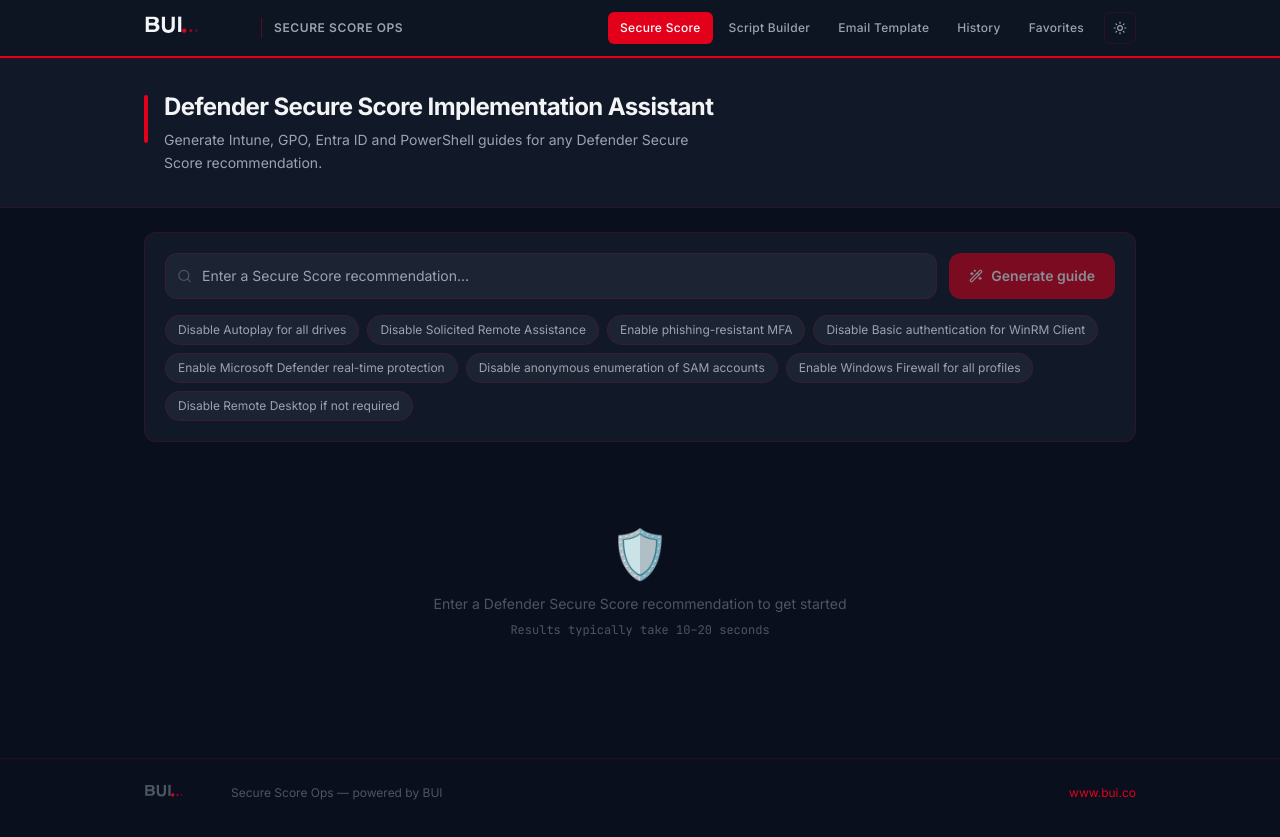
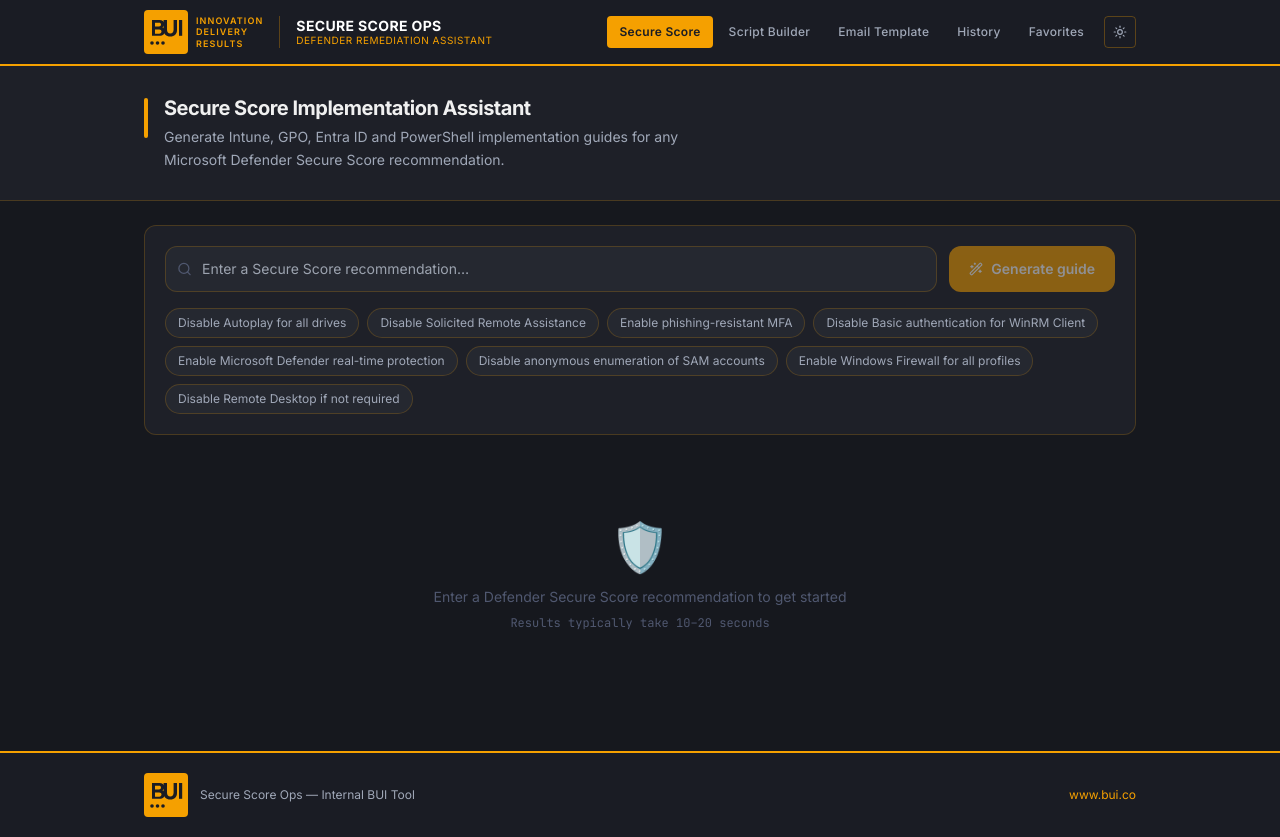
Before and after one commit to DanieMiller/Defender-Secure-Score-App, a React (Vite) app in the folder frontend/: page / in a window 1280 px wide. Built offline with nearby package versions, Linux system fonts and the light colour scheme.

Commit message:
brand: exact BUI amber/gold theme matching intranet

```diff
--- a/frontend/src/App.tsx
+++ b/frontend/src/App.tsx
@@ -56,66 +56,71 @@
 
   const handleEmailTemplate = useCallback(() => setTab('email'), []);
 
-  const PAGE_TITLES: Partial<Record<Tab, { title: string; sub: string }>> = {
+  const PAGE_META: Partial<Record<Tab, { title: string; sub: string }>> = {
     generate: {
-      title: 'Defender Secure Score Implementation Assistant',
-      sub: 'Generate Intune, GPO, Entra ID and PowerShell guides for any Defender Secure Score recommendation.',
+      title: 'Secure Score Implementation Assistant',
+      sub: 'Generate Intune, GPO, Entra ID and PowerShell implementation guides for any Microsoft Defender Secure Score recommendation.',
     },
     scripts: {
       title: 'Endpoint Script Builder',
-      sub: 'Describe any task in plain English — get Intune-ready detection, remediation, validation and rollback scripts instantly.',
+      sub: 'Describe any endpoint management task in plain English — get Intune-ready detection, remediation, validation and rollback scripts.',
     },
     email: {
       title: 'Email Template Generator',
-      sub: 'Generate a professional client email with implementation steps ready to send.',
+      sub: 'Generate a professional implementation email with step-by-step instructions ready to send to your client.',
     },
   };
 
-  const pageInfo = PAGE_TITLES[tab];
+  const pageMeta = PAGE_META[tab];
 
   return (
     <div style={{ background: 'var(--bg)', minHeight: '100vh' }}>
 
-      {/* ── Header ── */}
-      <header style={{ background: 'var(--header-bg)', borderBottom: '1px solid var(--border)' }}
+      {/* ── Header — matches BUI intranet: dark charcoal bg, amber accents ── */}
+      <header style={{ background: '#1A1C24', borderBottom: '2px solid #F5A000' }}
         className="sticky top-0 z-50">
         <div className="max-w-5xl mx-auto px-4">
-          <div className="flex items-center gap-6 py-3">
+          <div className="flex items-center gap-4 py-2.5">
 
-            {/* BUI Logo */}
+            {/* BUI Logo - exact match to screenshot */}
             <a href="https://www.bui.co" target="_blank" rel="noopener noreferrer"
               className="flex items-center gap-3 flex-shrink-0 group">
-              <BUILogo
-                className="h-7 w-auto transition-opacity group-hover:opacity-80"
-                style={{ color: 'var(--text)' } as React.CSSProperties}
-              />
-              <div className="h-5 w-px" style={{ background: 'var(--border2)' }} />
+              <BUILogo />
+              {/* Vertical divider */}
+              <div className="h-8 w-px mx-1" style={{ background: 'rgba(245,160,0,0.3)' }} />
+              {/* App name */}
               <div>
-                <div className="text-xs font-semibold tracking-wider leading-none"
-                  style={{ color: 'var(--text2)' }}>
+                <div className="text-sm font-bold tracking-wide leading-none text-white">
                   SECURE SCORE OPS
+                </div>
+                <div className="text-[10px] tracking-wider leading-none mt-0.5"
+                  style={{ color: '#F5A000' }}>
+                  DEFENDER REMEDIATION ASSISTANT
                 </div>
               </div>
             </a>
 
-            {/* Nav */}
-            <nav className="flex gap-1 ml-auto flex-wrap">
+            {/* Nav tabs - matches intranet style */}
+            <nav className="flex gap-1 ml-auto flex-wrap items-center">
               {TABS.map(t => (
                 <button key={t.id} onClick={() => setTab(t.id)}
-                  className="text-xs px-3 py-1.5 rounded-md font-medium transition-colors tracking-wide"
+                  className="text-xs px-3 py-2 rounded font-medium transition-all tracking-wide"
                   style={tab === t.id
-                    ? { background: 'var(--acc)', color: 'white' }
-                    : { color: 'var(--text2)', background: 'transparent' }}>
+                    ? { background: '#F5A000', color: '#1A1C24', fontWeight: 600 }
+                    : { color: '#A0A8B8', background: 'transparent' }}
+                  onMouseEnter={e => { if (tab !== t.id) (e.target as HTMLElement).style.color = '#F5A000'; }}
+                  onMouseLeave={e => { if (tab !== t.id) (e.target as HTMLElement).style.color = '#A0A8B8'; }}
+                >
                   {t.label}
                   {t.id === 'history' && history.items.length > 0 && (
                     <span className="ml-1.5 text-[10px] font-mono px-1.5 py-0.5 rounded-full"
-                      style={{ background: 'var(--bg4)', color: 'var(--text2)' }}>
+                      style={{ background: 'rgba(245,160,0,0.2)', color: '#F5A000' }}>
                       {history.items.length}
                     </span>
                   )}
                   {t.id === 'favorites' && favorites.items.length > 0 && (
                     <span className="ml-1.5 text-[10px] font-mono px-1.5 py-0.5 rounded-full"
-                      style={{ background: 'rgba(245,158,11,0.2)', color: '#f59e0b' }}>
+                      style={{ background: 'rgba(245,160,0,0.2)', color: '#F5A000' }}>
                       {favorites.items.length}
                     </span>
                   )}
@@ -124,32 +129,34 @@
 
               {/* Theme toggle */}
               <button onClick={toggle}
-                className="ml-1 w-8 h-8 rounded-md flex items-center justify-center transition-colors"
-                style={{ border: '1px solid var(--border)', color: 'var(--text2)' }}
+                className="ml-1 w-8 h-8 rounded flex items-center justify-center transition-colors"
+                style={{ border: '1px solid rgba(245,160,0,0.3)', color: '#A0A8B8' }}
+                onMouseEnter={e => (e.currentTarget.style.color = '#F5A000')}
+                onMouseLeave={e => (e.currentTarget.style.color = '#A0A8B8')}
                 title={dark ? 'Switch to light mode' : 'Switch to dark mode'}>
                 {dark ? <Sun size={14} /> : <Moon size={14} />}
               </button>
             </nav>
           </div>
         </div>
-
-        {/* Red accent line under header */}
-        <div className="h-0.5 w-full" style={{ background: 'var(--acc)' }} />
       </header>
 
       {/* ── Page hero ── */}
-      {pageInfo && (
+      {pageMeta && (
         <div style={{ background: 'var(--bg2)', borderBottom: '1px solid var(--border)' }}>
-          <div className="max-w-5xl mx-auto px-4 py-8">
+          <div className="max-w-5xl mx-auto px-4 py-7">
             <div className="flex items-start gap-4">
-              {/* BUI red vertical accent bar */}
-              <div className="w-1 h-12 rounded-full flex-shrink-0 mt-1" style={{ background: 'var(--acc)' }} />
+              {/* BUI amber accent bar */}
+              <div className="w-1 h-10 rounded-full flex-shrink-0 mt-1"
+                style={{ background: '#F5A000' }} />
               <div>
-                <h1 className="text-2xl font-bold tracking-tight mb-1.5" style={{ color: 'var(--text)' }}>
-                  {pageInfo.title}
+                <h1 className="text-xl font-bold tracking-tight mb-1"
+                  style={{ color: 'var(--text)' }}>
+                  {pageMeta.title}
                 </h1>
-                <p className="text-sm leading-relaxed" style={{ color: 'var(--text2)', maxWidth: '560px' }}>
-                  {pageInfo.sub}
+                <p className="text-sm leading-relaxed"
+                  style={{ color: 'var(--text2)', maxWidth: '560px' }}>
+                  {pageMeta.sub}
                 </p>
               </div>
             </div>
@@ -176,17 +183,17 @@
       </main>
 
       {/* ── Footer ── */}
-      <footer className="mt-8 py-6" style={{ borderTop: '1px solid var(--border)' }}>
+      <footer className="mt-8 py-5" style={{ background: '#1A1C24', borderTop: '2px solid #F5A000' }}>
         <div className="max-w-5xl mx-auto px-4 flex items-center justify-between flex-wrap gap-3">
           <div className="flex items-center gap-3">
-            <BUILogo className="h-5 w-auto" style={{ color: 'var(--text3)' } as React.CSSProperties} />
-            <span className="text-xs" style={{ color: 'var(--text3)' }}>
-              Secure Score Ops — powered by BUI
+            <BUILogo compact />
+            <span className="text-xs" style={{ color: '#A0A8B8' }}>
+              Secure Score Ops — Internal BUI Tool
             </span>
           </div>
           <a href="https://www.bui.co" target="_blank" rel="noopener noreferrer"
             className="text-xs transition-colors hover:underline"
-            style={{ color: 'var(--acc)' }}>
+            style={{ color: '#F5A000' }}>
             www.bui.co
           </a>
         </div>
--- a/frontend/src/components/BUILogo.tsx
+++ b/frontend/src/components/BUILogo.tsx
@@ -3,35 +3,71 @@
 interface BUILogoProps {
   className?: string;
   style?: React.CSSProperties;
+  compact?: boolean;
 }
 
-export function BUILogo({ className = '', style }: BUILogoProps) {
+// Exact BUI logo from screenshot:
+// Square amber box with "BUI" letters inside + "INNOVATION / DELIVERY / RESULTS" text to the right
+export function BUILogo({ className = '', style, compact = false }: BUILogoProps) {
   return (
-    <svg
-      viewBox="0 0 120 32"
-      fill="none"
-      xmlns="http://www.w3.org/2000/svg"
-      className={className}
-      style={style}
-      aria-label="BUI"
-    >
+    <div className={`flex items-center gap-2 ${className}`} style={style}>
+      {/* Square amber icon box - matches screenshot exactly */}
+      <div style={{
+        width: 44,
+        height: 44,
+        background: '#F5A000',
+        borderRadius: 4,
+        display: 'flex',
+        alignItems: 'center',
+        justifyContent: 'center',
+        flexShrink: 0,
+      }}>
+        <svg viewBox="0 0 44 44" width="44" height="44" fill="none" xmlns="http://www.w3.org/2000/svg">
           {/* B */}
           <path
-        d="M2 3h9.5c3.2 0 5.5 1.8 5.5 4.5 0 1.7-.85 3-2.2 3.7 1.7.65 2.9 2.1 2.9 4 0 3-2.3 5.3-5.8 5.3H2V3zm3.5 7h5c1.4 0 2.3-.85 2.3-2.1S11.9 5.8 10.5 5.8H5.5V10zm0 7.7H11c1.6 0 2.6-.95 2.6-2.35S12.6 13 11 13H5.5v4.7z"
-        fill="currentColor"
+            d="M8 10h7.5c2.8 0 4.8 1.6 4.8 4 0 1.5-.75 2.7-2 3.3 1.6.6 2.7 2 2.7 3.7 0 2.7-2.1 4.8-5.2 4.8H8V10zm3 6.5h4c1.2 0 2-.75 2-1.9S16.2 12.8 15 12.8H11V16.5zm0 7.2H15.2c1.4 0 2.3-.85 2.3-2.1S16.6 19.5 15.2 19.5H11v4.2z"
+            fill="#1A1C24"
           />
           {/* U */}
           <path
-        d="M24 3v11c0 2.6 1.4 4.2 3.8 4.2s3.8-1.6 3.8-4.2V3h3.6v11.2c0 4.6-2.8 7.4-7.4 7.4s-7.4-2.8-7.4-7.4V3H24z"
-        fill="currentColor"
+            d="M23 10v9.8c0 2.3 1.2 3.7 3.3 3.7s3.3-1.4 3.3-3.7V10H33v10c0 4-2.5 6.5-6.7 6.5S19.6 24 19.6 20V10H23z"
+            fill="#1A1C24"
           />
           {/* I */}
-      <path d="M39 3h3.6v17.5H39V3z" fill="currentColor" />
-      {/* BUI red signature dot */}
-      <circle cx="46" cy="19" r="2.5" fill="#E3001B" />
-      {/* Innovation · Delivery · Results */}
-      <circle cx="53.5" cy="19" r="1.7" fill="#E3001B" opacity="0.65" />
-      <circle cx="60" cy="19" r="1.7" fill="#E3001B" opacity="0.35" />
+          <path d="M35 10h3.2v15.8H35V10z" fill="#1A1C24" />
+          {/* Three dots */}
+          <circle cx="8" cy="33" r="1.8" fill="#1A1C24" />
+          <circle cx="13.5" cy="33" r="1.8" fill="#1A1C24" />
+          <circle cx="19" cy="33" r="1.8" fill="#1A1C24" />
         </svg>
+      </div>
+
+      {/* "INNOVATION / DELIVERY / RESULTS" text - matches screenshot */}
+      {!compact && (
+        <div style={{ lineHeight: 1.25 }}>
+          <div style={{
+            fontSize: 9,
+            fontWeight: 600,
+            letterSpacing: '0.12em',
+            color: '#F5A000',
+            fontFamily: 'Inter, sans-serif',
+          }}>INNOVATION</div>
+          <div style={{
+            fontSize: 9,
+            fontWeight: 600,
+            letterSpacing: '0.12em',
+            color: '#F5A000',
+            fontFamily: 'Inter, sans-serif',
+          }}>DELIVERY</div>
+          <div style={{
+            fontSize: 9,
+            fontWeight: 600,
+            letterSpacing: '0.12em',
+            color: '#F5A000',
+            fontFamily: 'Inter, sans-serif',
+          }}>RESULTS</div>
+        </div>
+      )}
+    </div>
   );
 }
--- a/frontend/src/index.css
+++ b/frontend/src/index.css
@@ -3,32 +3,31 @@
 @tailwind components;
 @tailwind utilities;
 
-/* ── BUI Brand Colours ──────────────────────────────────────────────────────
-   Primary red:   #E3001B  (BUI signature red)
-   Dark navy:     #0A0F1E  (deep background)
-   Mid navy:      #111827
-   Light grey bg: #F5F6F8  (light mode background)
-   Text dark:     #0D1117
+/* ── BUI Brand Colours (from intranet screenshot) ───────────────────────────
+   Primary amber/gold: #F5A000
+   Dark header/nav:    #1E2028  (charcoal)
+   Card backgrounds:   #252830
+   Light mode bg:      #F5F5F5
 */
 
 /* ── Dark mode (default) ── */
 :root {
-  --bg:        #0A0F1E;
-  --bg2:       #111827;
-  --bg3:       #1C2333;
-  --bg4:       #253047;
-  --border:    rgba(227,0,27,0.15);
-  --border2:   rgba(227,0,27,0.35);
-  --acc:       #E3001B;
-  --acc2:      #FF1F38;
-  --acc3:      #FF6678;
-  --text:      #F3F4F6;
-  --text2:     #9CA3AF;
-  --text3:     #4B5563;
-  --card-bg:   #111827;
-  --header-bg: #0D1422;
-  --input-bg:  #1C2333;
-  --code-bg:   #070B14;
+  --bg:        #16181E;
+  --bg2:       #1E2028;
+  --bg3:       #252830;
+  --bg4:       #2E3240;
+  --border:    rgba(245,160,0,0.2);
+  --border2:   rgba(245,160,0,0.4);
+  --acc:       #F5A000;
+  --acc2:      #F5A000;
+  --acc3:      #FFC84A;
+  --text:      #F0F0F0;
+  --text2:     #A0A8B8;
+  --text3:     #505870;
+  --card-bg:   #1E2028;
+  --header-bg: #1A1C24;
+  --input-bg:  #252830;
+  --code-bg:   #0E1016;
   --success:   #10B981;
   --warning:   #F59E0B;
   --danger:    #EF4444;
@@ -36,22 +35,22 @@
 
 /* ── Light mode ── */
 .light {
-  --bg:        #F5F6F8;
+  --bg:        #F4F5F7;
   --bg2:       #FFFFFF;
-  --bg3:       #EEF0F4;
-  --bg4:       #E2E5EC;
-  --border:    rgba(227,0,27,0.15);
-  --border2:   rgba(227,0,27,0.35);
-  --acc:       #E3001B;
-  --acc2:      #C4001A;
-  --acc3:      #9A0014;
-  --text:      #0D1117;
-  --text2:     #374151;
+  --bg3:       #ECEDF0;
+  --bg4:       #E0E2E8;
+  --border:    rgba(245,160,0,0.2);
+  --border2:   rgba(245,160,0,0.45);
+  --acc:       #F5A000;
+  --acc2:      #D98C00;
+  --acc3:      #B87300;
+  --text:      #111318;
+  --text2:     #3D4452;
   --text3:     #9CA3AF;
   --card-bg:   #FFFFFF;
-  --header-bg: #FFFFFF;
-  --input-bg:  #F5F6F8;
-  --code-bg:   #0D1117;
+  --header-bg: #1A1C24;
+  --input-bg:  #F4F5F7;
+  --code-bg:   #111318;
   --success:   #059669;
   --warning:   #D97706;
   --danger:    #DC2626;
```
Lines whose indentation alone changed are shown as unchanged.
